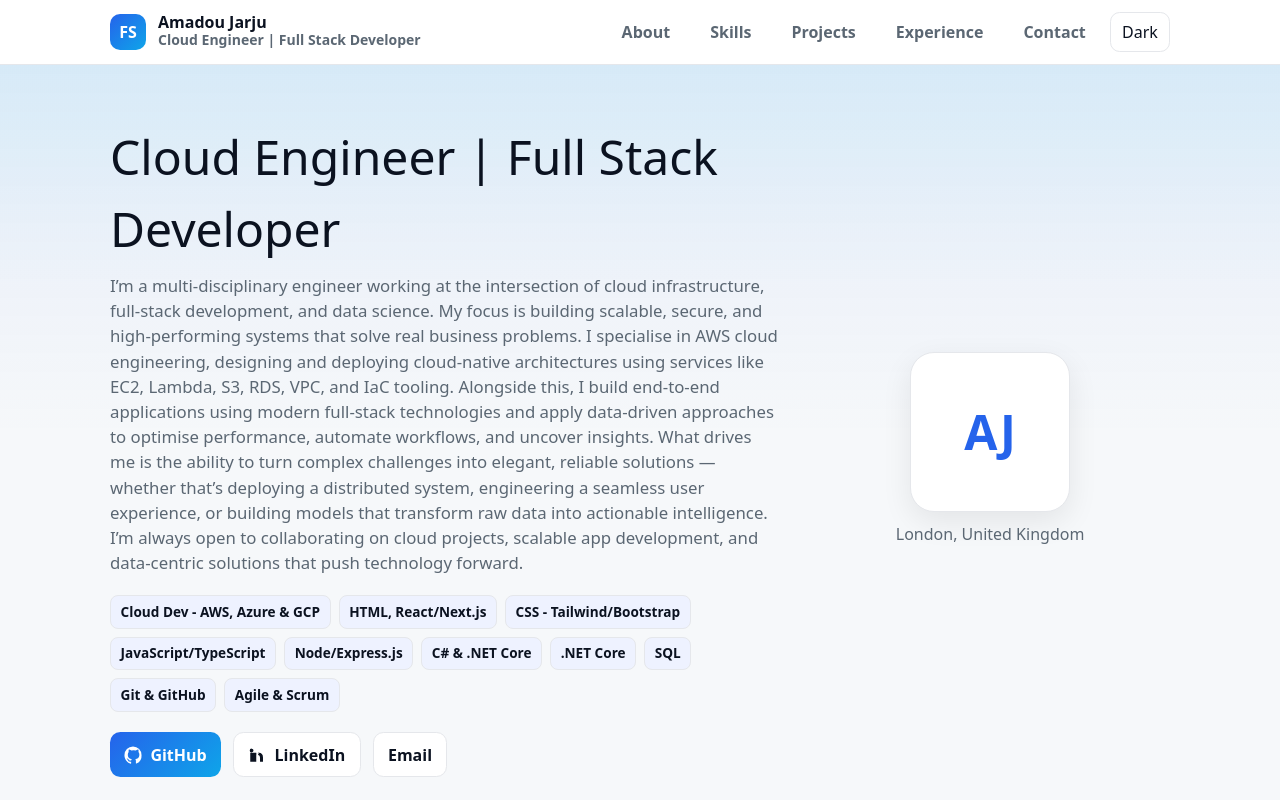
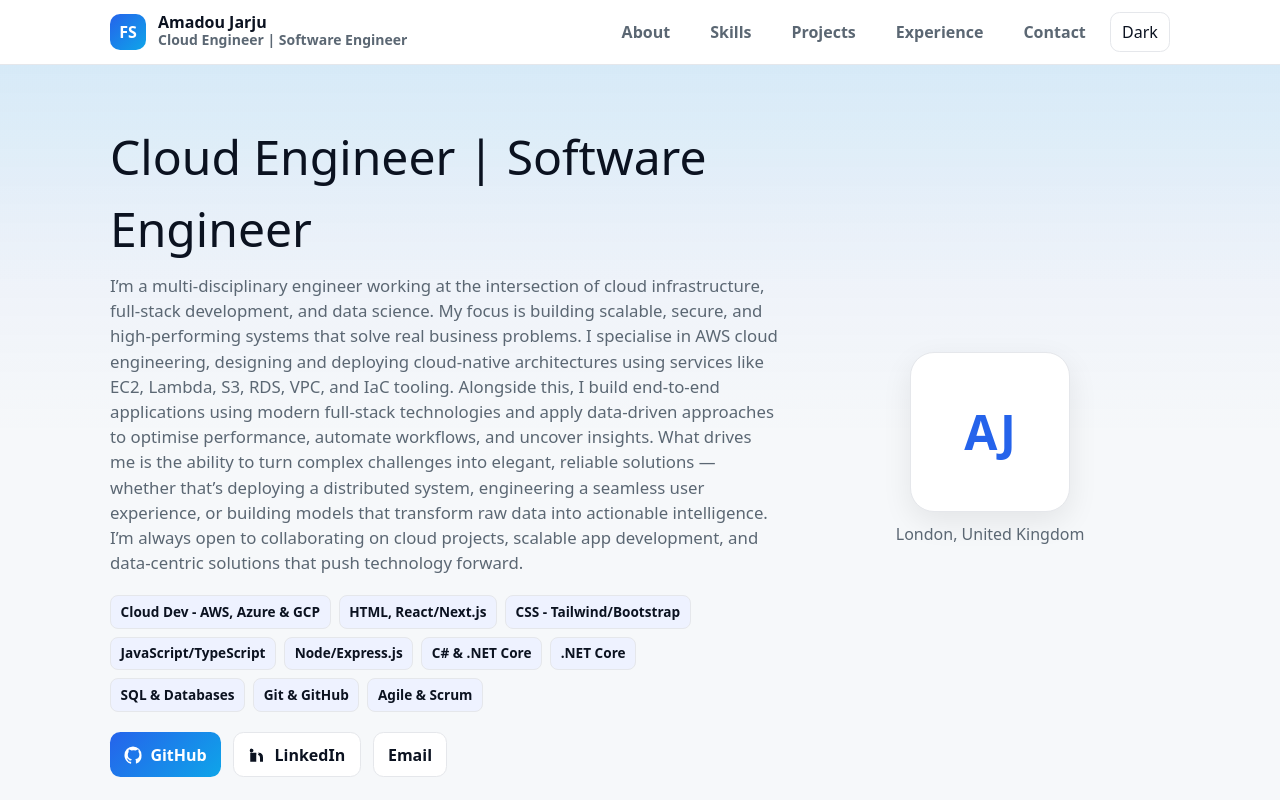
Before and after one commit to Jolaboy/my-portfolio-app, a Next.js app: page / in a window 1280 px wide. Shown: the top 800 px of the page. Built offline with nearby package versions, Linux system fonts and the light colour scheme; no server answers.

Commit message:
Update portfolio headline and hero copy

```diff
--- a/src/components/FullStackPortfolio.tsx
+++ b/src/components/FullStackPortfolio.tsx
@@ -30,7 +30,7 @@ type FullStackPortfolioProps = {
 
 export default function FullStackPortfolio({
   name = 'Amadou Jarju',
-  title = 'Cloud Engineer | Full Stack Developer',
+  title = 'Cloud Engineer | Software Engineer',
   location = 'London, United Kingdom',
   email = 'amsjarju99@gmail.com',
   githubUrl = 'https://github.com/Jolaboy',
@@ -325,9 +325,9 @@ export default function FullStackPortfolio({
             <h1>{title}</h1>
             <p className="lead">
               I’m a multi‑disciplinary engineer working at the intersection of cloud infrastructure, full‑stack development, and data science. My focus is building scalable, secure, and high‑performing systems that solve real business problems.
-I specialise in AWS cloud engineering, designing and deploying cloud‑native architectures using services like EC2, Lambda, S3, RDS, VPC, and IaC tooling. Alongside this, I build end‑to‑end applications using modern full‑stack technologies and apply data‑driven approaches to optimise performance, automate workflows, and uncover insights.
-What drives me is the ability to turn complex challenges into elegant, reliable solutions — whether that’s deploying a distributed system, engineering a seamless user experience, or building models that transform raw data into actionable intelligence.
-I’m always open to collaborating on cloud projects, scalable app development, and data‑centric solutions that push technology forward.
+              I specialise in AWS cloud engineering, designing and deploying cloud‑native architectures using services like EC2, Lambda, S3, RDS, VPC, and IaC tooling. Alongside this, I build end‑to‑end applications using modern full‑stack technologies and apply data‑driven approaches to optimise performance, automate workflows, and uncover insights.
+              What drives me is the ability to turn complex challenges into elegant, reliable solutions — whether that’s deploying a distributed system, engineering a seamless user experience, or building models that transform raw data into actionable intelligence.
+              I’m always open to collaborating on cloud projects, scalable app development, and data‑centric solutions that push technology forward.
             </p>
             <div className="badge-row" aria-label="Core skills">
               <span className="badge">Cloud Dev - AWS, Azure & GCP</span>
@@ -337,7 +337,7 @@ I’m always open to collaborating on cloud projects, scalable app development,
               <span className="badge">Node/Express.js</span>
               <span className="badge">C# & .NET Core</span>
               <span className="badge">.NET Core</span>
-              <span className="badge">SQL</span>
+              <span className="badge">SQL & Databases</span>
               <span className="badge">Git & GitHub</span>
               <span className="badge">Agile & Scrum</span>
             </div>
```
